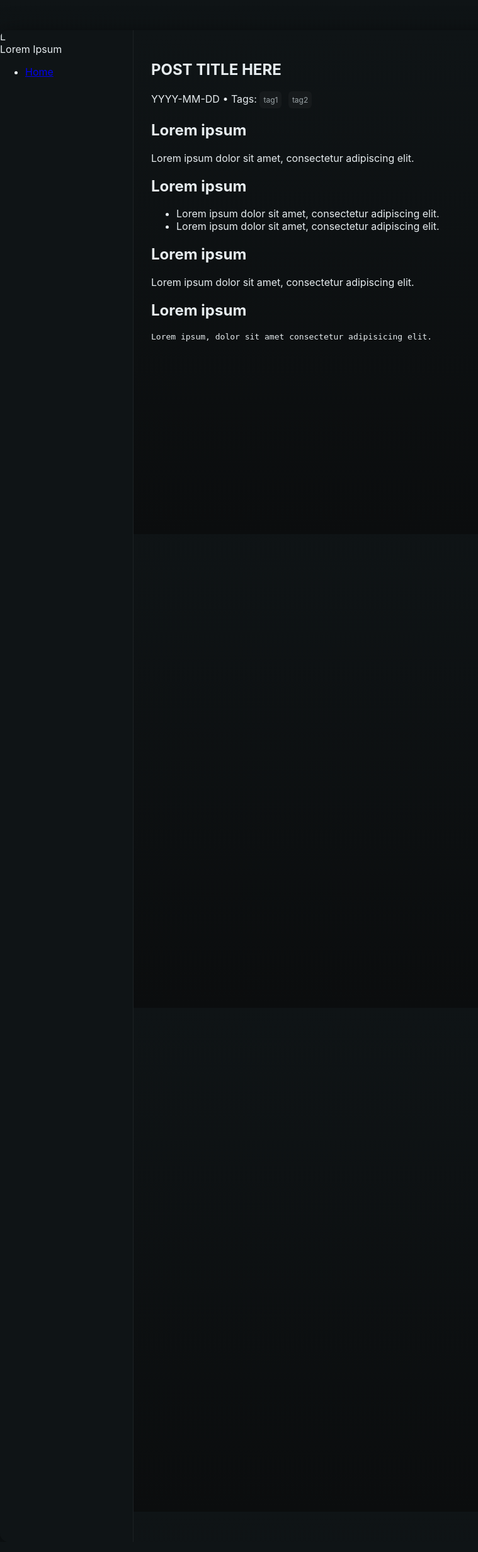
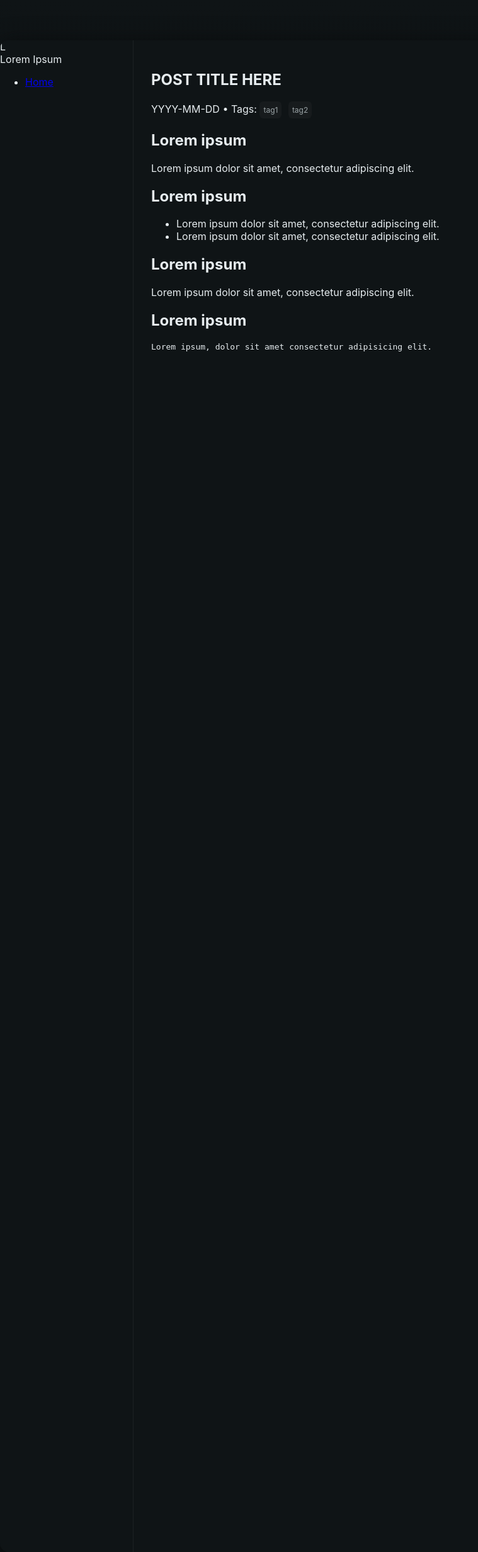
Before and after one commit to Tiggerljc/Tiggerljc.github.io, a Flask app: page /template in a window 1280 px wide. Shown: the whole page at 63% size, without its empty margins (0-759 px from the left). Run offline with Flask 3, Linux system fonts and the light colour scheme.

Commit message:
Updated CSS to increase body margin, fix sidebar stretch and added background color to main

```diff
--- a/static/css/style.css
+++ b/static/css/style.css
@@ -37,12 +37,13 @@ html, body {
   display: flex;
   min-height: 100vh;
   max-width: 1440px;
-  margin: 48px auto;
+  margin: 64px auto;
   border-radius: 14px;
   overflow: hidden;
   box-shadow: 0 10px 40px rgba(0,0,0,0.6);
   /* background: linear-gradient(180deg, transparent, rgba(255,255,255,0.02)); */
   position: relative;
+  align-items: stretch;
 }
 
 /* Header shift when sidebar expands */
@@ -60,6 +61,7 @@ html, body {
   grid-template-columns: 1fr 320px;
   gap: 22px;
   min-height: 2400px;
+  background: var(--bg);
 }
 
 .hero-section,
```
